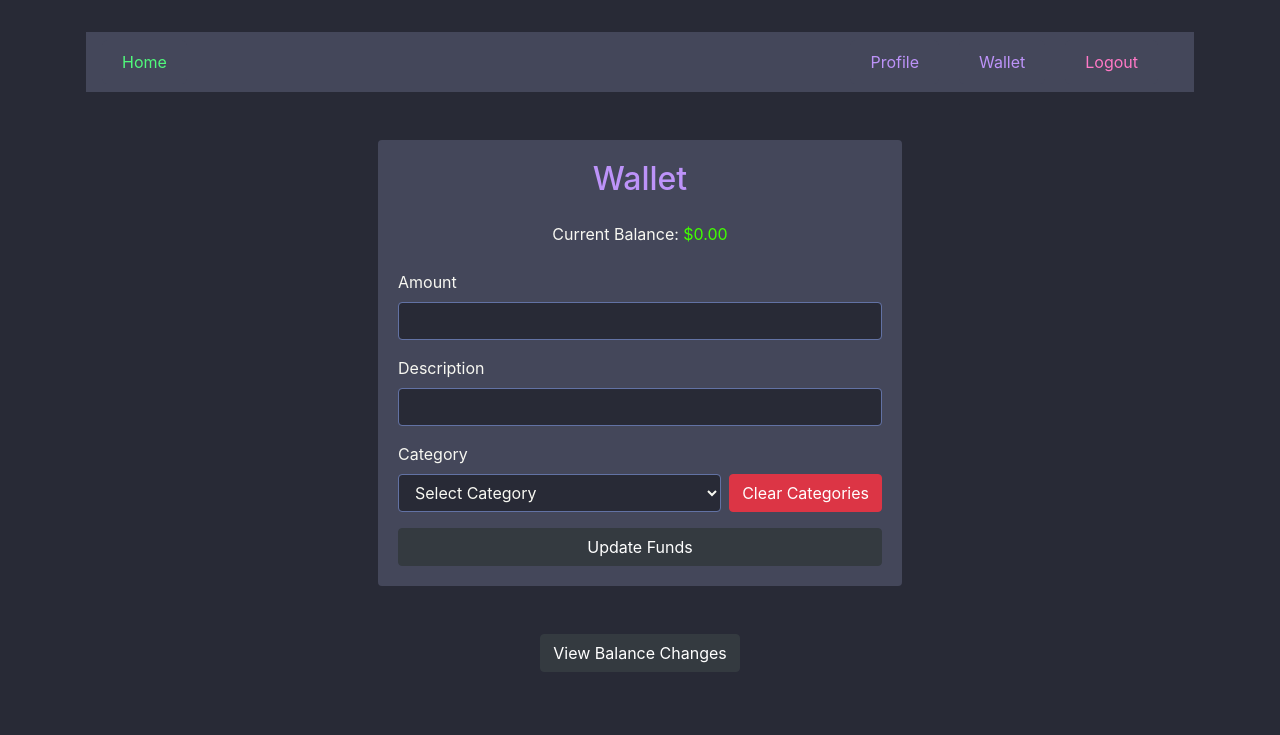
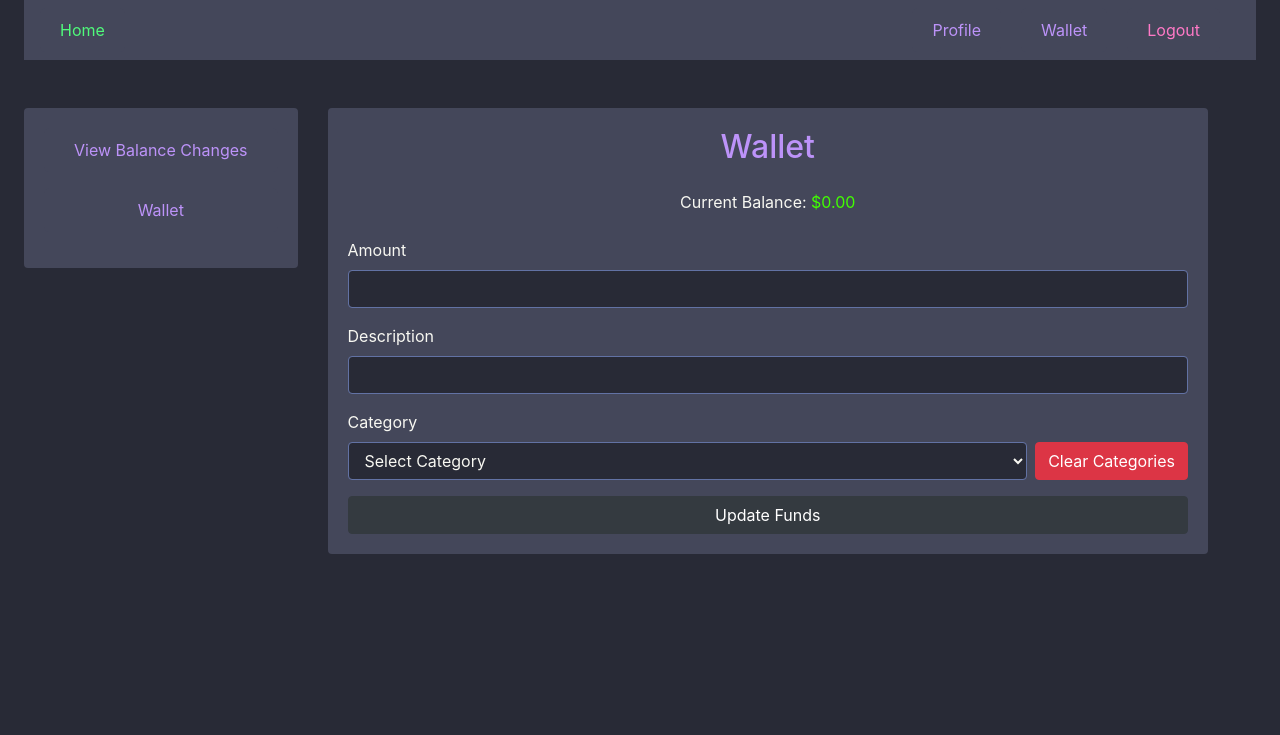
Before and after one commit to woobe-studio/HOME-BUDGET-WEB, a Django app: page /wallet/ in a window 1280 px wide. Shown: the top 735 px of the page. Run offline with Django 3.2, Linux system fonts and the light colour scheme; the visitor is signed in with stand-in values (Sample User, id 1); data comes from the database, SQL or seed files in the repository; some libraries are stand-ins or nearby versions.

Commit message:
created new html that is inherited
- wallet_base.html implemented,
- made so other templates will inherit from it

```diff
--- a/users/templates/users/base.html
+++ b/users/templates/users/base.html
@@ -67,7 +67,7 @@
     <title>{% block title %} {% endblock %} </title>
 </head>
 <body style="background-color: #282a36; color: #f8f8f2;">
-  <div class="container p-3 my-3">
+  <div class="container-fluid mx-auto px-4">
     <div class="row">
       <div class="col-md-12">
         <nav class="navbar navbar-expand-md navbar-light" style="background-color: #44475a;">
--- a/users/templates/users/wallet.html
+++ b/users/templates/users/wallet.html
@@ -1,9 +1,5 @@
-{% extends "users/base.html" %}
-{% block title %}Wallet Page{% endblock title %}
-{% block content %}
-<div class="container my-5">
-    <div class="row justify-content-center">
-        <div class="col-lg-6">
+{% extends "users/wallet_base.html" %}
+{% block wallet_content %}
 <div class="card shadow-lg border-0 rounded-lg" style="background-color: #44475a;">
     <div class="card-body">
         <h2 class="text-center mb-4" style="color: #bd93f9;">Wallet</h2>
@@ -29,7 +25,7 @@
                         <option value="new_category">Add New Category</option>
                     </select>
                 </div>
-                            <button type="button" class="btn btn-danger ml-2 " name="action" value="clear-categories" id="clear-categories-form">Clear Categories</button>
+                <button type="button" class="btn btn-danger ml-2" name="action" value="clear-categories" id="clear-categories-form">Clear Categories</button>
             </div>
 
             <div id="new-category-field" class="form-group" style="display: none;">
@@ -38,16 +34,6 @@
             </div>
             <button type="submit" class="btn btn-dark btn-block" name="action" value="update_funds">Update Funds</button>
         </form>
-                </div>
-            </div>
-        </div>
-    </div>
-</div>
-<div class="container my-5">
-<div class="row justify-content-center">
-    <div class="col-lg-8 text-center">
-        <a href="{% url 'users-balance_changes' %}" class="btn btn-dark">View Balance Changes</a>
-    </div>
     </div>
 </div>
 <script>
@@ -66,4 +52,4 @@ document.getElementById("clear-categories-form").addEventListener("click", funct
         }
     });
 </script>
-{% endblock content %}
+{% endblock wallet_content %}
--- /dev/null
+++ b/users/templates/users/wallet_base.html
@@ -0,0 +1,22 @@
+{% extends "users/base.html" %}
+{% block title %}Wallet Page{% endblock title %}
+{% block content %}
+<div class="container-fluid pl-0 pr-lg-5 my-5">
+    <div class="row justify-content-center">
+        <div class="col-lg-3">
+            <div class="card shadow-lg border-0 rounded-lg" style="background-color: #44475a;">
+                <div class="card-body d-flex justify-content-center">
+                    <nav class="nav flex-column w-100">
+                        <a class="nav-item-box nav-link-spacing mb-3 text-center w-100" href="{% url 'users-balance_changes' %}" style="color: #bd93f9;">View Balance Changes</a>
+                        <a class="nav-item-box nav-link-spacing mb-3 text-center w-100" href="{% url 'users-wallet' %}" style="color: #bd93f9;">Wallet</a>
+                    </nav>
+                </div>
+            </div>
+        </div>
+        <div class="col-lg-9">
+            {% block wallet_content %}
+            {% endblock wallet_content %}
+        </div>
+    </div>
+</div>
+{% endblock content %}
```
Also changed, not shown: users/templates/users/balance_changes.html (+3 -6 lines). Lines whose indentation alone changed are shown as unchanged.
